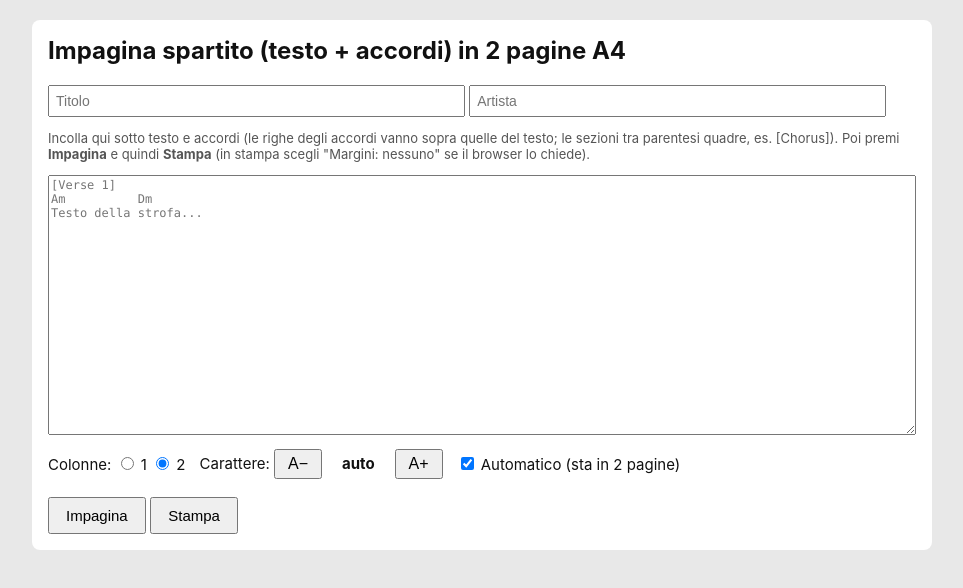
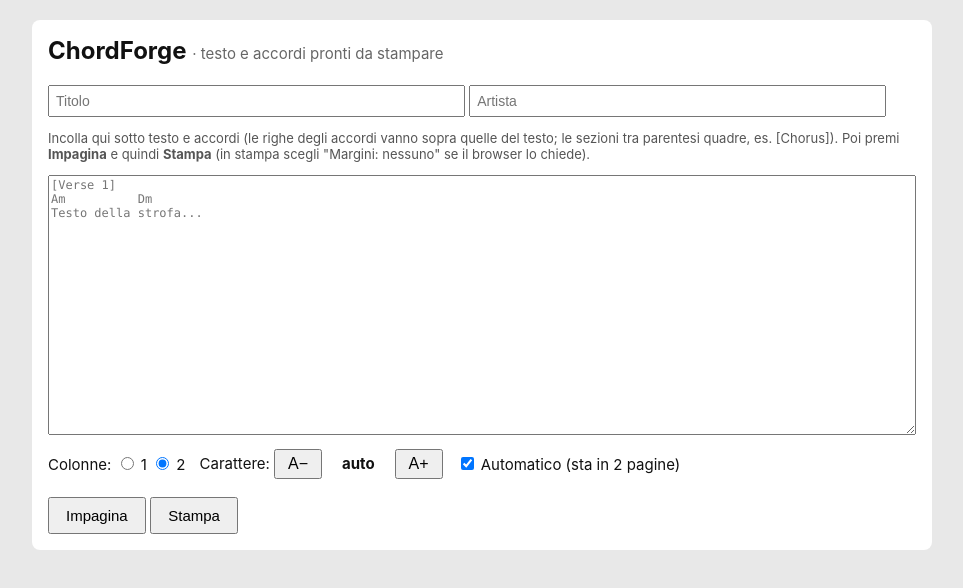
Before and after one commit to guitarman344/chordforge, a plain HTML site: page index.html in a window 1280 px wide. Shown: the whole page, without its empty margins (158-1121 px from the left). Drawn offline with Linux system fonts and the light colour scheme.

Commit message:
Nuovo nome: ChordForge
Co-Authored-By: Claude Opus 5.5 <noreply@anthropic.com>

```diff
--- a/index.html
+++ b/index.html
@@ -1,5 +1,5 @@
 <!doctype html>
-<html lang="it"><head><meta charset="utf-8"><title>Impagina spartito</title>
+<html lang="it"><head><meta charset="utf-8"><title>ChordForge</title>
 <style>
 @page { size: A4; margin: 0; }
 * { box-sizing: border-box; }
@@ -32,7 +32,7 @@ pre { margin:0; font-family: Menlo, "Courier New", monospace; white-space: pre;
 }
 </style></head><body>
 <div id="ui">
-  <h2 style="margin-top:0">Impagina spartito (testo + accordi) in 2 pagine A4</h2>
+  <h2 style="margin-top:0">ChordForge <span style="font-weight:400;color:#666;font-size:15px">· testo e accordi pronti da stampare</span></h2>
   <input id="title" type="text" placeholder="Titolo"> <input id="artist" type="text" placeholder="Artista">
   <p class="hint">Incolla qui sotto testo e accordi (le righe degli accordi vanno sopra quelle del testo; le sezioni tra parentesi quadre, es. [Chorus]). Poi premi <b>Impagina</b> e quindi <b>Stampa</b> (in stampa scegli "Margini: nessuno" se il browser lo chiede).</p>
   <textarea id="src" placeholder="[Verse 1]&#10;Am          Dm&#10;Testo della strofa..."></textarea>
```
Also changed, not shown: 1 other file.
